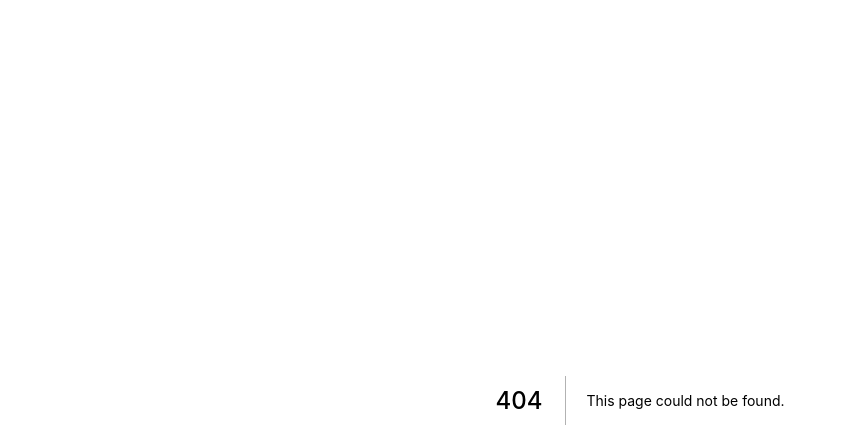
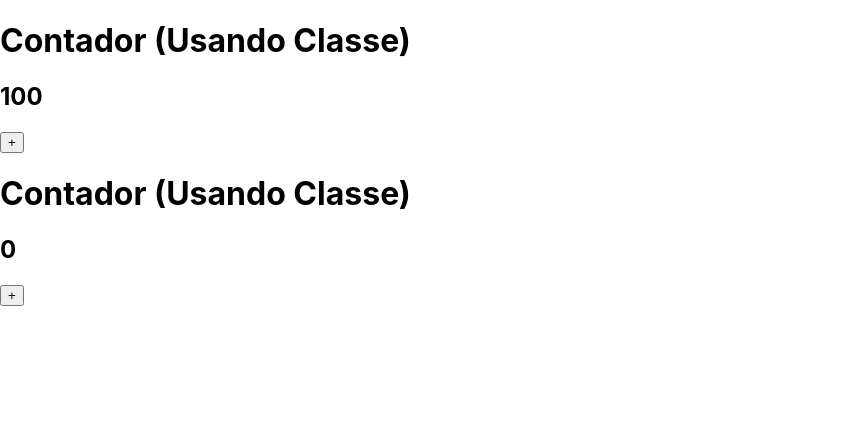
Before and after one commit to David-Pires/lottery-number-reactjs, a Next.js app: page /classe/contadorPage in a window 1280 px wide. Before the commit this address had no page. Shown: the top 448 px of the page, without its empty margins (0-847 px from the left). Built offline with nearby package versions, Linux system fonts and the light colour scheme.

Commit message:
render de classes

```diff
--- /dev/null
+++ b/componentes/Contador.jsx
@@ -0,0 +1,23 @@
+import { Component } from "react";
+
+export default class Contador extends Component {
+  state = {
+    numero: this.props.valorInicial ?? 0,
+  };
+
+  inc = () => {
+    this.setState({
+      numero: this.state.numero + 1
+    });
+  }
+
+  render() {
+    return (
+      <div>
+        <h1>Contador (Usando Classe)</h1>
+        <h2>{this.state.numero}</h2>
+        <button onClick={this.inc}> + </button>
+      </div>
+    );
+  }
+}
--- /dev/null
+++ b/pages/classe/contadorPage.jsx
@@ -0,0 +1,15 @@
+import { Component } from "react";
+import Contador from "../../componentes/Contador";
+
+export default class ContadorPage extends Component {
+  render() {
+    return (
+      <>
+        <div>
+          <Contador valorInicial={100} />
+          <Contador />
+        </div>
+      </>
+    );
+  }
+}
```
